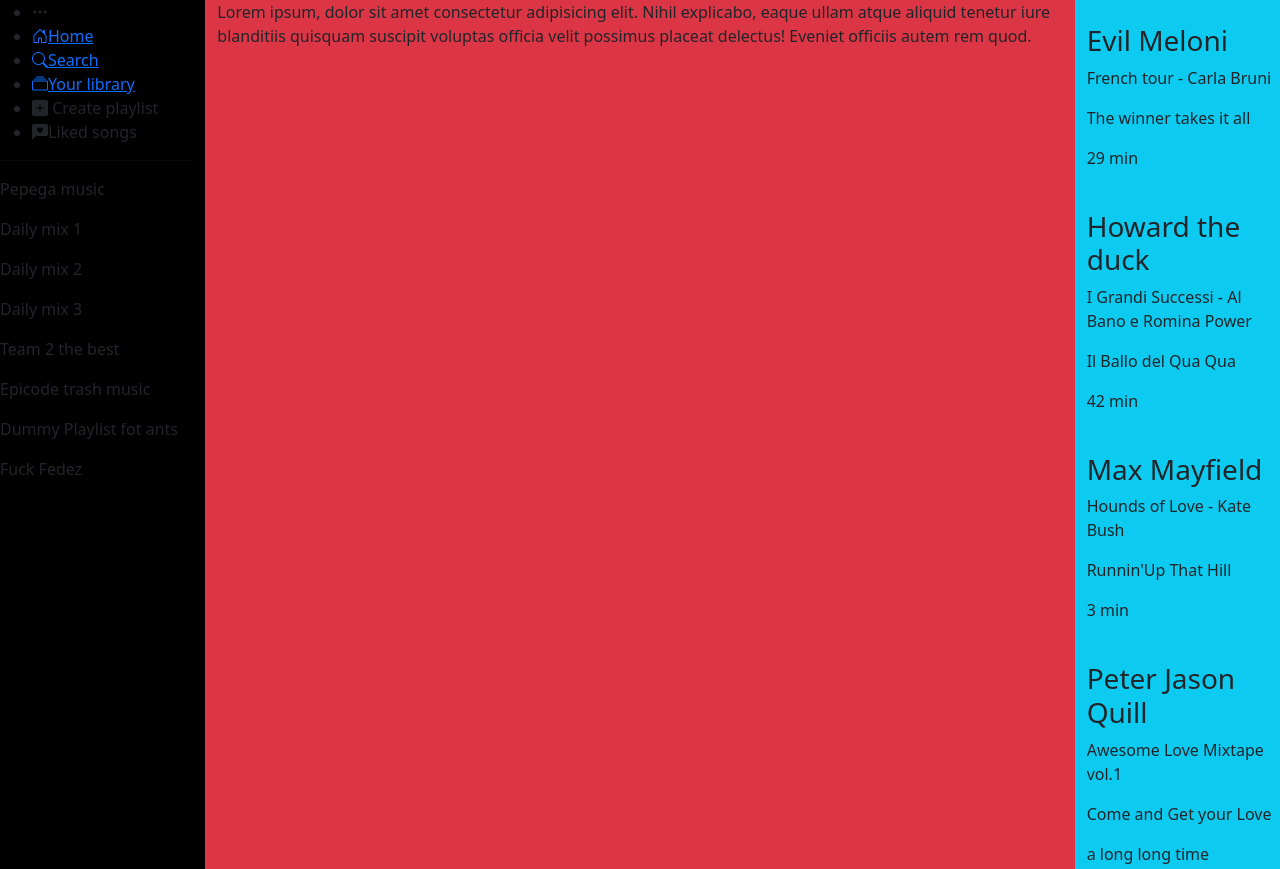
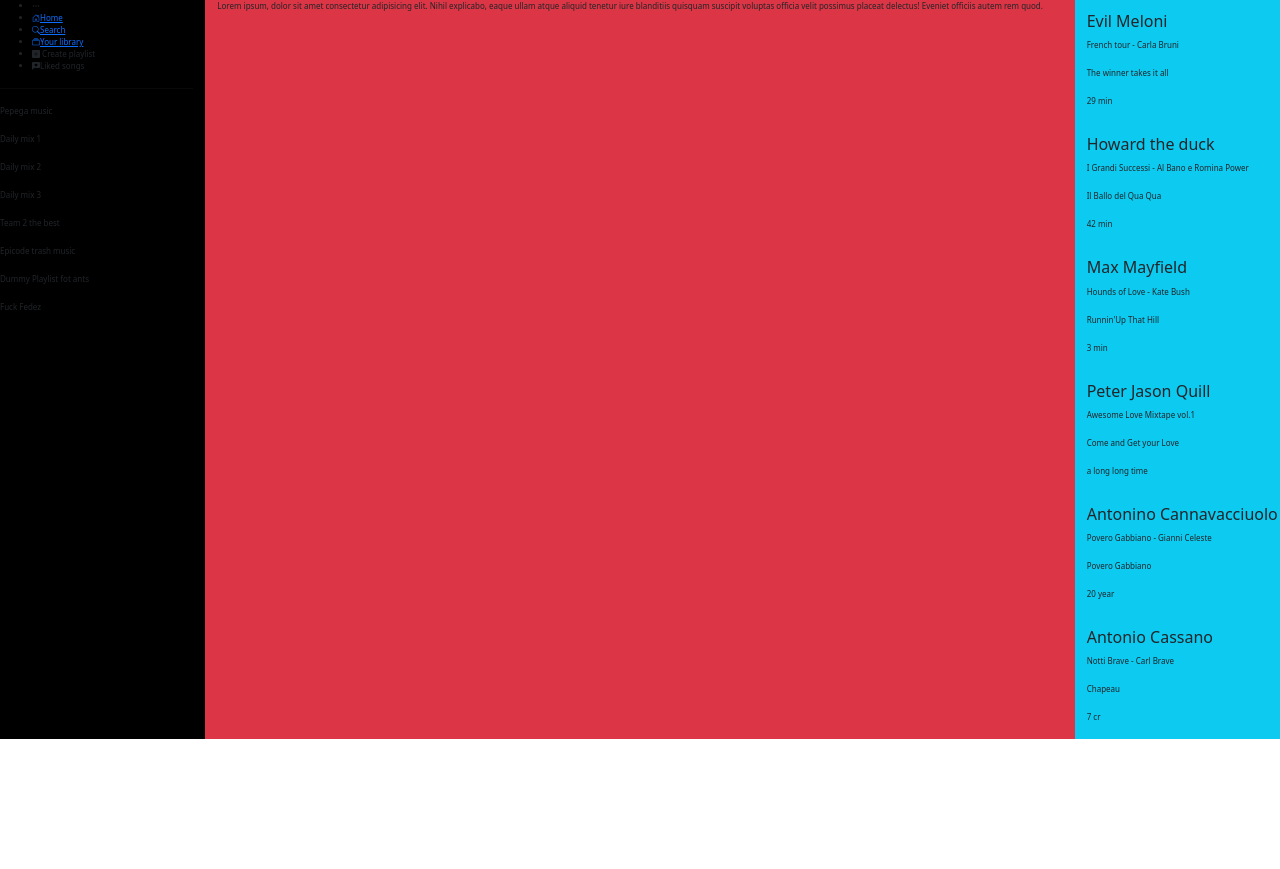
Before and after one commit to danydifilippo/20221017_BuildWeek2_Team-2, a website: page index.html in a window 1280 px wide. Shown: the top 869 px of the page. After the commit the page ends 800 px from the top, so only its background shows below. Drawn offline with nearby package versions, Linux system fonts and the light colour scheme.

Commit message:
layout set up

```diff
--- a/assets/scss/style.scss
+++ b/assets/scss/style.scss
@@ -1 +1,10 @@
-@import "../../node_modules/bootstrap/scss/bootstrap.scss"
+@import "../../node_modules/bootstrap/scss/bootstrap.scss" ;
+
+
+body {
+    width: 100%;
+    font-size: 0.5rem;
+}
+h3 {
+    font-size: 1rem;
+}
--- a/index.html
+++ b/index.html
@@ -11,7 +11,7 @@
   <body>
     <div id="main">
       <div class="row">
-        <div class="col-2 bg-black">
+        <div class="col-2 bg-black aside">
           <ul>
             <li><i class="bi bi-three-dots"></i></li>
             <li>
@@ -40,48 +40,84 @@
           Lorem ipsum, dolor sit amet consectetur adipisicing elit. Nihil explicabo, eaque ullam atque aliquid tenetur iure blanditiis quisquam suscipit voluptas officia velit possimus placeat
           delectus! Eveniet officiis autem rem quod.
         </div>
-        <div class="col-2 bg-info">
+        <div class="col-2 bg-info sides">
           <div class="Utents">
+            <div>
               <img src="" alt="" />
+            </div>
+            <div>
               <h3>Evil Meloni</h3>
               <p>French tour - Carla Bruni</p>
               <p>The winner takes it all</p>
+            </div>
+            <div>
               <p>29 min</p>
             </div>
+          </div>
           <div class="Utents">
+            <div>
               <img src="" alt="" />
+            </div>
+            <div>
               <h3>Howard the duck</h3>
               <p>I Grandi Successi - Al Bano e Romina Power</p>
               <p>Il Ballo del Qua Qua</p>
+            </div>
+            <div>
               <p>42 min</p>
             </div>
+          </div>
           <div class="Utents">
+            <div>
               <img src="" alt="" />
+            </div>
+            <div>
               <h3>Max Mayfield</h3>
               <p>Hounds of Love - Kate Bush</p>
               <p>Runnin'Up That Hill</p>
+            </div>
+            <div>
               <p>3 min</p>
             </div>
+          </div>
           <div class="Utents">
+            <div>
               <img src="" alt="" />
+            </div>
+            <div>
               <h3>Peter Jason Quill</h3>
               <p>Awesome Love Mixtape vol.1</p>
               <p>Come and Get your Love</p>
+            </div>
+            <div>
               <p>a long long time</p>
             </div>
+          </div>
           <div class="Utents">
+            <div>
               <img src="" alt="" />
+            </div>
+            <div>
               <h3>Antonino Cannavacciuolo</h3>
               <p>Povero Gabbiano - Gianni Celeste</p>
               <p>Povero Gabbiano</p>
+            </div>
+            <div>
               <p>20 year</p>
             </div>
+          </div>
           <div class="Utents">
+            <div>
               <img src="" alt="" />
+            </div>
+            <div>
               <h3>Antonio Cassano</h3>
               <p>Notti Brave - Carl Brave</p>
               <p>Chapeau</p>
+            </div>
+            <div>
               <p>7 cr</p>
+            </div>
           </div>
         </div>
       </div>
```
Also changed, not shown: assets/css/style.css, assets/img/Cannavacciuolo.jpg (added), assets/img/cassano.jpg (added), assets/img/e8f23e0c677934cce2171493ad65dc1f.jpg (added), assets/img/giorgia_Meloni-14-6-1.jpg (added), assets/img/howard_header1.jpg (added), assets/img/star-lord.jpg (added). Lines whose indentation alone changed are shown as unchanged.
